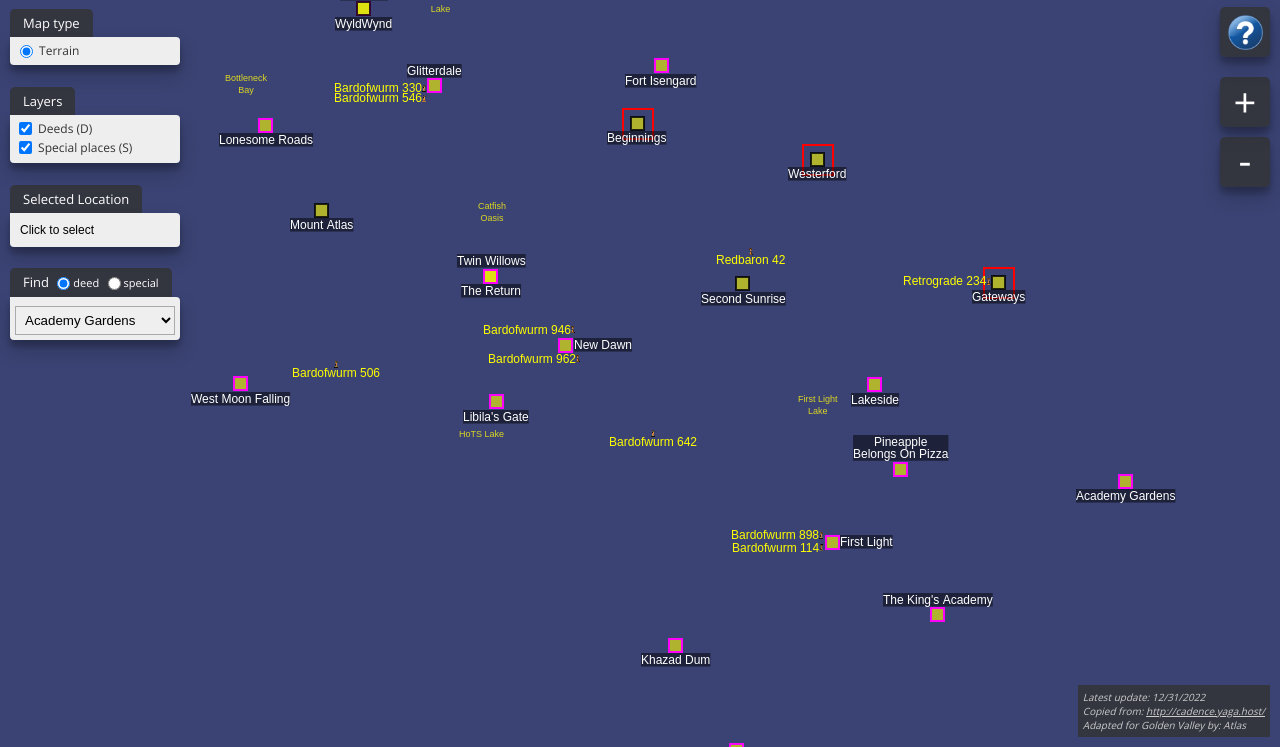
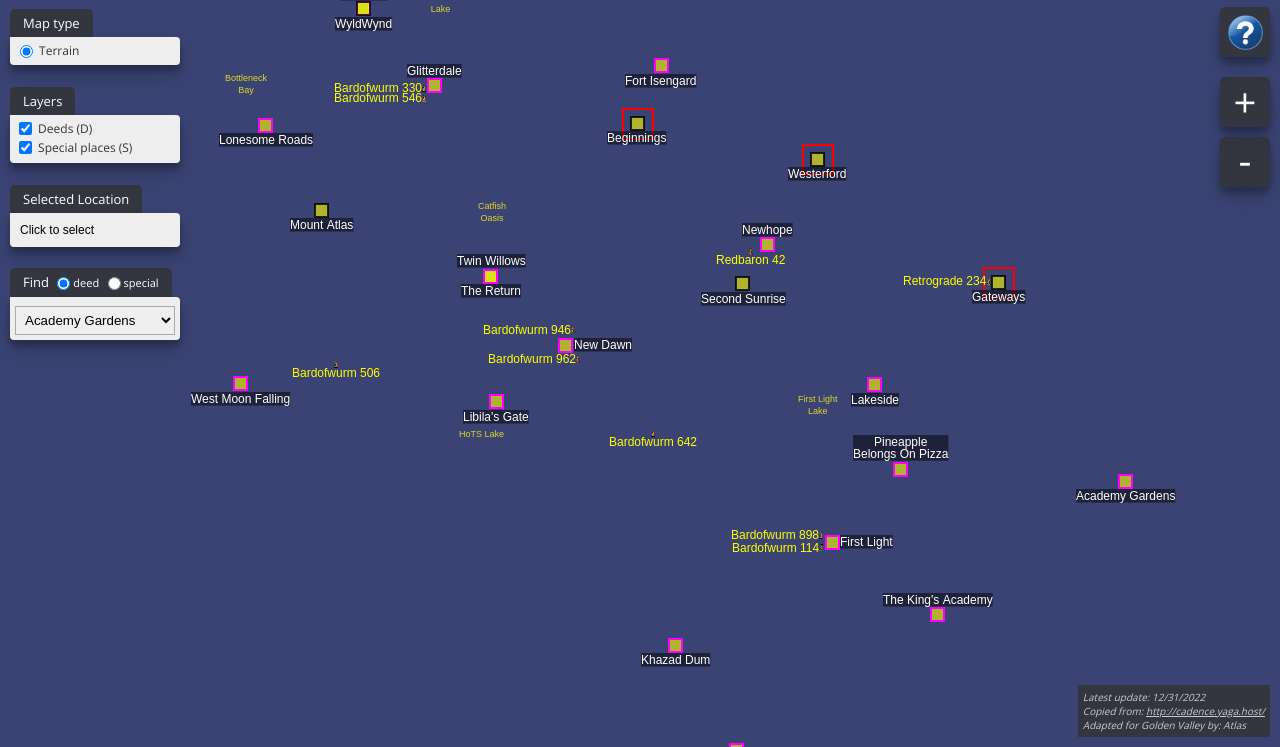
Before and after one commit to Prosperific/wurm-online-golden-valley-map, a plain HTML site: page index.html in a window 1280 px wide. Shown: the part 53-800 px from the top of the page. Drawn offline with nearby package versions, Linux system fonts and the light colour scheme.

Commit message:
feat: added disbanded deed Newhope

```diff
--- a/index.html
+++ b/index.html
@@ -290,9 +290,9 @@
           ],
           [
             "Newhope",
-            "0",
-            "0",
-            "HID"
+            "2710",
+            "1771",
+            "MAR TOP"
           ],
           [
             "Paradise",
```
